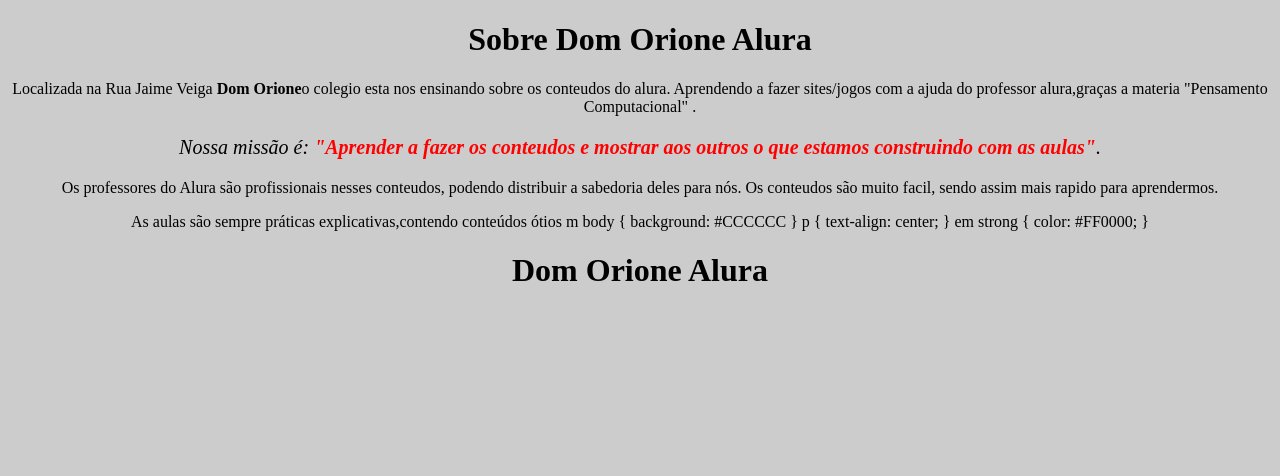
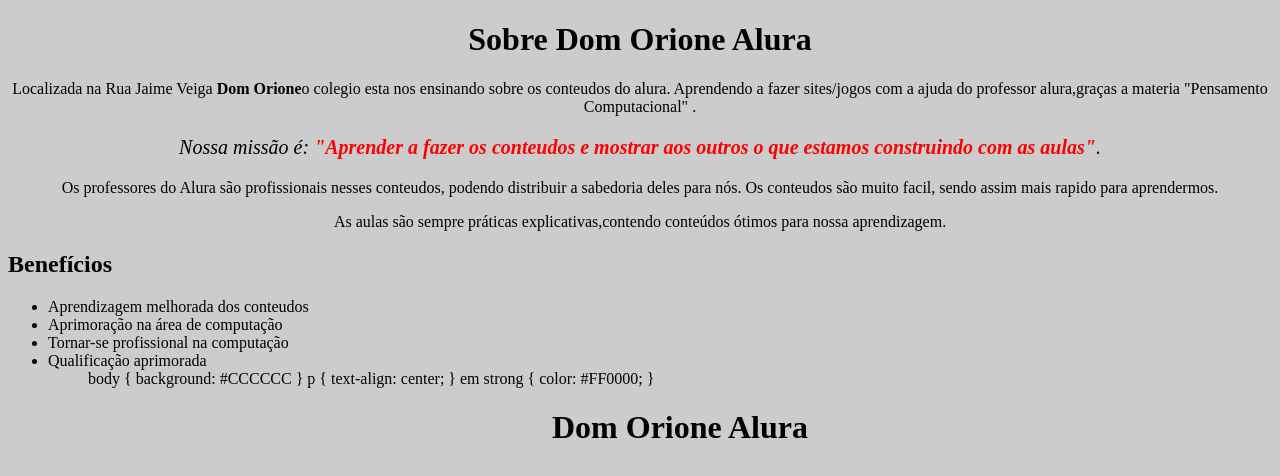
Before and after one commit to GustavoHRM14/Repositorio1, a plain HTML site: page indexgustavo.html in a window 1280 px wide. Drawn offline with Linux system fonts and the light colour scheme.

Commit message:
Update indexgustavo.html

```diff
--- a/indexgustavo.html
+++ b/indexgustavo.html
@@ -17,8 +17,18 @@ Aprendendo a fazer sites/jogos com a ajuda do professor alura,graças a materia
         <p style="text-align: center">Os professores do Alura são profissionais nesses conteudos, podendo distribuir a sabedoria deles para nós.
 Os conteudos são muito facil, sendo assim mais rapido para aprendermos.</p>
 
-        <p>As aulas são sempre práticas explicativas,contendo conteúdos ótios
-    </body>m
+        <p>As aulas são sempre práticas explicativas,contendo conteúdos ótimos para nossa aprendizagem.<p>
+
+     <h2>Benefícios</h2>
+
+      <ul>
+        <li class="itens">Aprendizagem melhorada dos conteudos</li>
+        <li class="itens">Aprimoração na área de computação</li>
+        <li class="itens">Tornar-se profissional na computação</li>
+        <li class="itens">Qualificação aprimorada</li>
+      <ul>
+
+ </body>
 </html>
 
 body {
```
